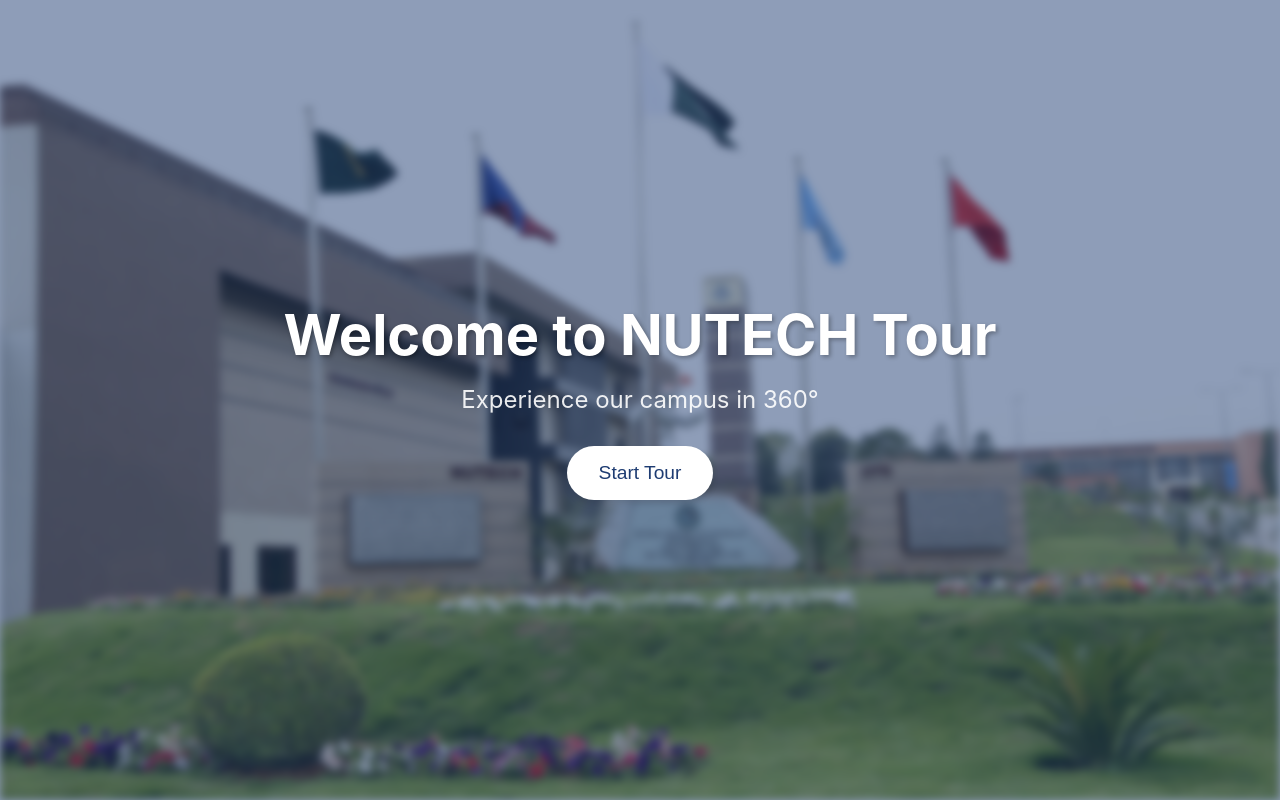
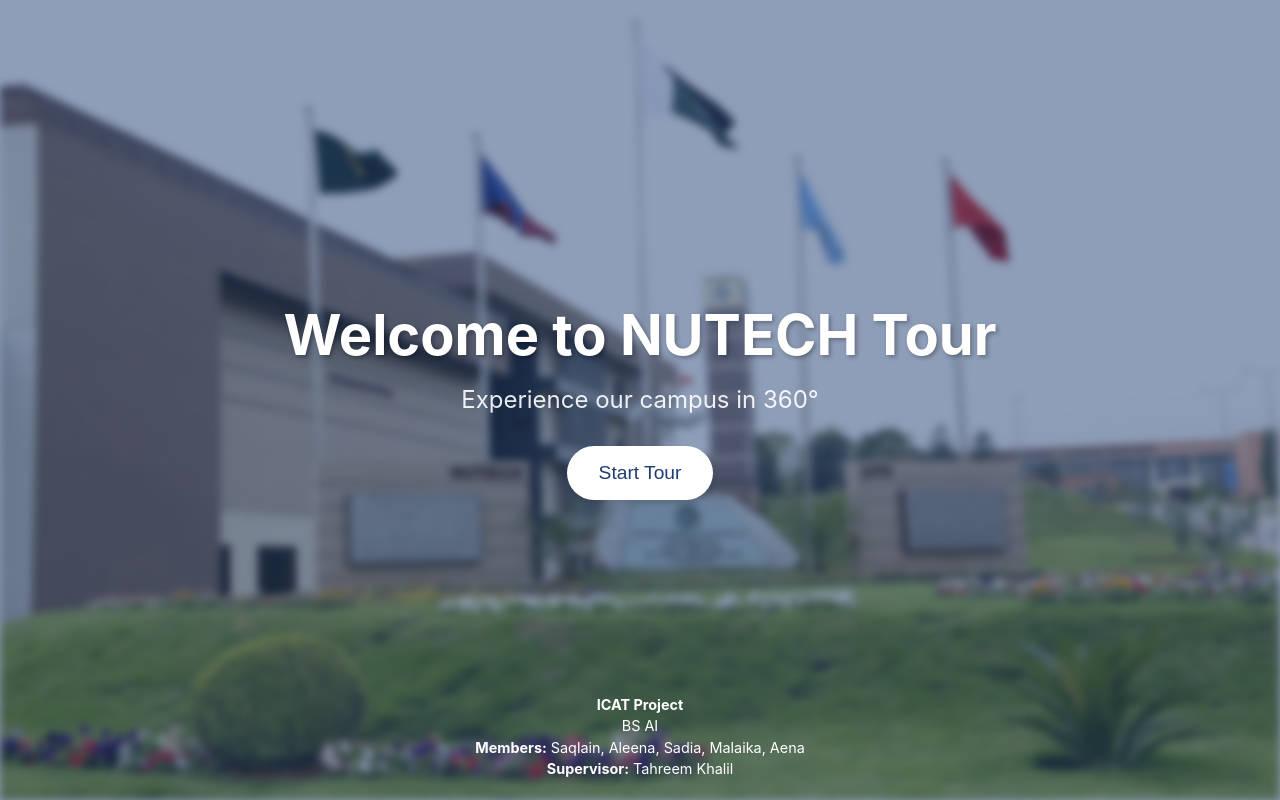
Before and after one commit to Razee4315/nutech-tour-threejs, a React (Create React App) app: page / in a window 1280 px wide. Built offline with nearby package versions, Linux system fonts and the light colour scheme; the HTML template or start-up script is replaced by a standard one.

Commit message:
Configure GitHub Pages deployment

```diff
--- a/src/components/Welcome.js
+++ b/src/components/Welcome.js
@@ -1,14 +1,14 @@
 import React from 'react';
 import styled from 'styled-components';
 
-// Container that holds both the background image and the content.
+// Wrapper that holds the background image, overlay, and content.
 const Wrapper = styled.div`
   position: relative;
   height: 100vh;
   overflow: hidden;
 `;
 
-// Background image with slight blur effect.
+// Background image with slight blur.
 const BackgroundImage = styled.div`
   position: absolute;
   top: 0;
@@ -20,18 +20,18 @@
   z-index: 1;
 `;
 
-// A semi-transparent overlay to enhance text readability.
+// Semi-transparent overlay to improve text readability.
 const Overlay = styled.div`
   position: absolute;
   top: 0;
   left: 0;
   width: 100%;
   height: 100%;
-  background: rgba(30, 60, 114, 0.5); /* Slight blue overlay */
+  background: rgba(30, 60, 114, 0.5);
   z-index: 2;
 `;
 
-// Main container for the welcome content.
+// Main container for welcome content.
 const WelcomeContainer = styled.div`
   position: relative;
   z-index: 3;
@@ -52,7 +52,7 @@
   text-shadow: 2px 2px 4px rgba(0, 0, 0, 0.3);
 `;
 
-// Styled subtitle.
+// Styled subtitle text.
 const Subtitle = styled.p`
   font-size: 1.5rem;
   margin-bottom: 2rem;
@@ -76,6 +76,18 @@
   }
 `;
 
+// Footer container for project information.
+const Footer = styled.div`
+  position: absolute;
+  bottom: 20px;
+  width: 100%;
+  text-align: center;
+  font-size: 0.9rem;
+  color: white;
+  line-height: 1.5;
+  z-index: 3;
+`;
+
 const Welcome = ({ onStart }) => {
   return (
     <Wrapper>
@@ -86,6 +98,12 @@
         <Subtitle>Experience our campus in 360°</Subtitle>
         <StartButton onClick={onStart}>Start Tour</StartButton>
       </WelcomeContainer>
+      <Footer>
+        <div><strong>ICAT Project</strong></div>
+        <div>BS AI</div>
+        <div><strong>Members:</strong> Saqlain, Aleena, Sadia, Malaika, Aena</div>
+        <div><strong>Supervisor:</strong> Tahreem Khalil</div>
+      </Footer>
     </Wrapper>
   );
 };
```
Also changed, not shown: package.json (+7 -1 lines), 1 other file (tests, documents, lock files or other folders).
